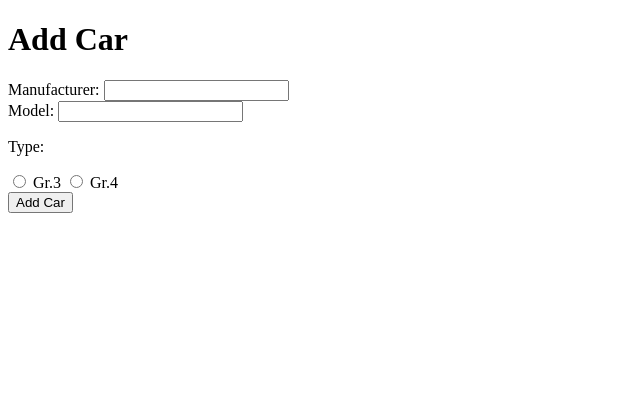
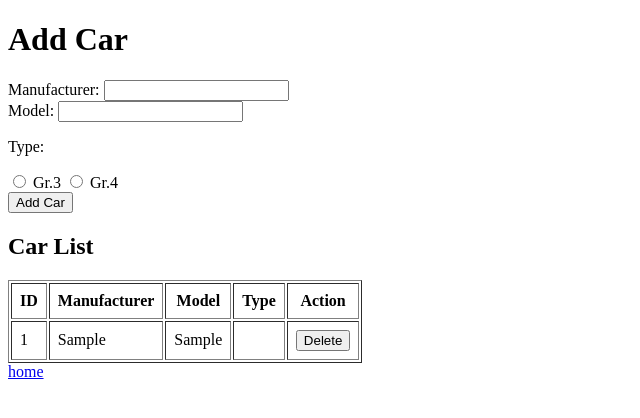
Before and after one commit to code-by-shannon/SCLR, a PHP site: page /add_car.php in a window 1280 px wide. Shown: the top 418 px of the page, without its empty margins (0-640 px from the left). Run offline with PHP 8.4, Linux system fonts and the light colour scheme; the visitor is signed in with stand-in values (Sample User, id 1); tables that the repository leaves empty or names only in its code hold one stand-in row (values such as "Sample post").

```diff
--- a/add_car.php
+++ b/add_car.php
@@ -21,7 +21,21 @@ if ($conn->connect_error) {
 
 $message = '';
 
-if ($_SERVER['REQUEST_METHOD'] === 'POST') {
+// delete logic
+if ($_SERVER['REQUEST_METHOD'] === 'POST' && isset($_POST['delete_id'])) {
+    $deleteId = (int) $_POST['delete_id'];
+    $stmt = $conn->prepare("DELETE FROM cars WHERE id = ?");
+    $stmt->bind_param("i", $deleteId);
+    if ($stmt->execute()) {
+        $message = "🗑️ Car deleted.";
+    } else {
+        $message = "❌ Error deleting car: " . $stmt->error;
+    }
+    $stmt->close();
+}
+
+// insert logic
+if ($_SERVER['REQUEST_METHOD'] === 'POST' && isset($_POST['manufacturer'])) {
     $manufacturer = trim($_POST['manufacturer'] ?? '');
     $model = trim($_POST['model'] ?? '');
     $type = $_POST['type'] ?? '';
@@ -40,8 +54,21 @@ if ($_SERVER['REQUEST_METHOD'] === 'POST') {
     }
 }
 
+$cars = [];
+$result = $conn->query("SELECT id, manufacturer, model, type FROM cars ORDER BY id DESC");
+if ($result && $result->num_rows > 0) {
+    while ($row = $result->fetch_assoc()) {
+        $cars[] = $row;
+    }
+}
+
+
+
 $conn->close();
 ?>
+
+
+
 
 
 
@@ -78,5 +105,41 @@ $conn->close();
     <?php if ($message): ?>
         <p><?= htmlspecialchars($message) ?></p>
     <?php endif; ?>
+
+    <h2>Car List</h2>
+
+<?php if (count($cars) > 0): ?>
+    <table border="1" cellpadding="8">
+        <thead>
+            <tr>
+                <th>ID</th>
+                <th>Manufacturer</th>
+                <th>Model</th>
+                <th>Type</th>
+                <th>Action</th>
+            </tr>
+        </thead>
+        <tbody>
+            <?php foreach ($cars as $car): ?>
+                <tr>
+                    <td><?= htmlspecialchars($car['id']) ?></td>
+                    <td><?= htmlspecialchars($car['manufacturer']) ?></td>
+                    <td><?= htmlspecialchars($car['model']) ?></td>
+                    <td><?= htmlspecialchars($car['type']) ?></td>
+                    <td>
+                        <form method="post" style="display:inline;">
+                            <input type="hidden" name="delete_id" value="<?= $car['id'] ?>">
+                            <button type="submit" onclick="return confirm('Delete this car?')">Delete</button>
+                        </form>
+                    </td>
+                </tr>
+            <?php endforeach; ?>
+        </tbody>
+    </table>
+<?php else: ?>
+    <p>No cars in the garage yet.</p>
+<?php endif; ?>
+
+<a href="index.php">home</a>
 </body>
 </
--- a/index.php
+++ b/index.php
@@ -10,5 +10,6 @@
     <h1>Welcome to Seriously Casual League Racing</h1>
     <a href="login.php">Add Driver</a>
     <a href="add_car.php">Add Car</a>
+    <a href="driver_car.php">Driver and Car</a>
 </body>
 </html>
```
Also changed, not shown: admin.php (+9 -10 lines), db.php (added, +16 -0 lines), driver_car.php (added, +49 -0 lines).
